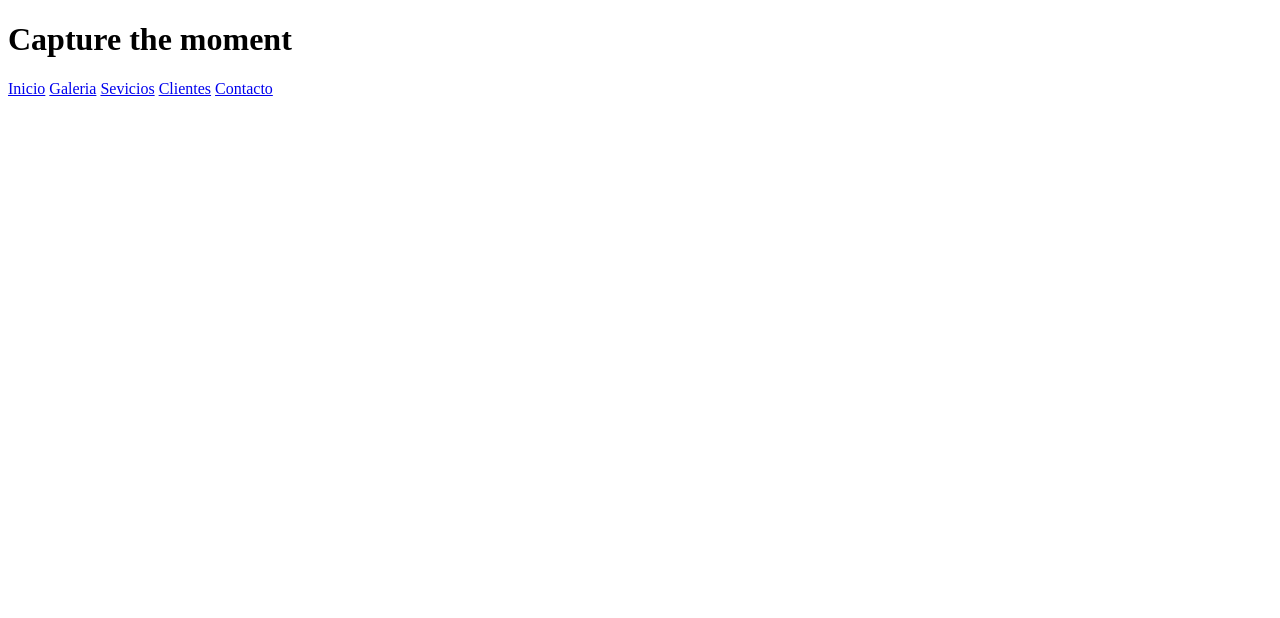
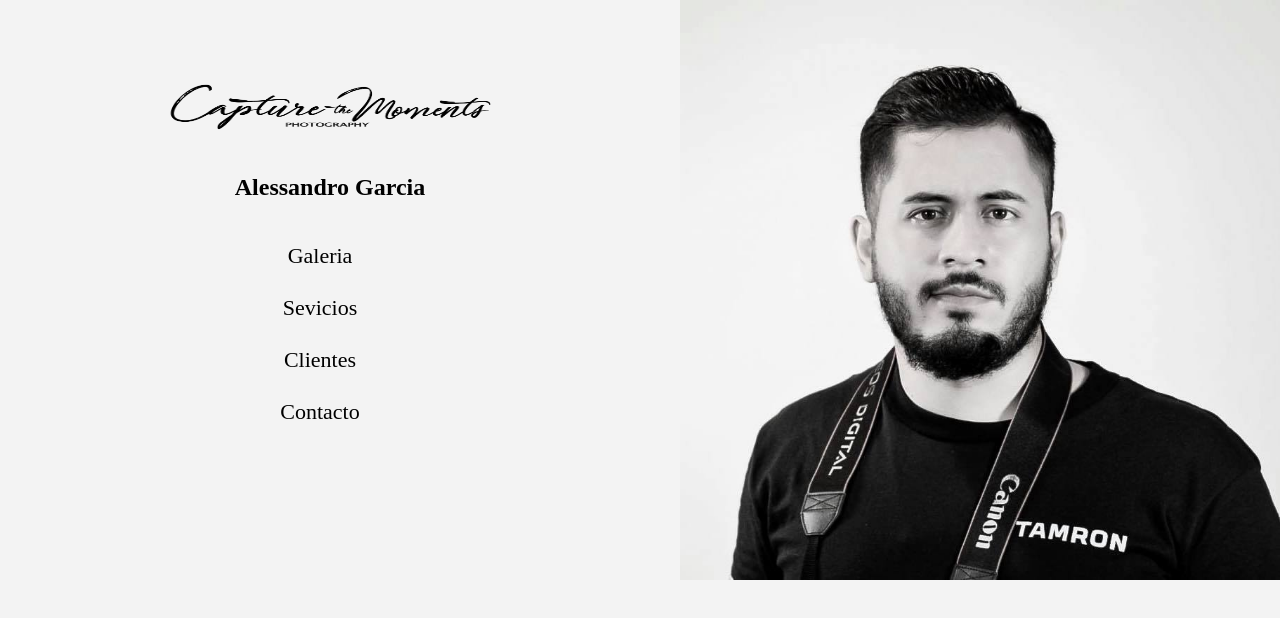
Before and after one commit to sgamarro/Capture-the-moments, a plain HTML site: page index.html in a window 1280 px wide. Drawn offline with Linux system fonts and the light colour scheme.

Commit message:
saved changes

```diff
--- a/index.html
+++ b/index.html
@@ -1,5 +1,6 @@
 <!DOCTYPE html>
 <html lang="en">
+
 <head>
     <meta charset="UTF-8">
     <meta http-equiv="X-UA-Compatible" content="IE=edge">
@@ -7,21 +8,29 @@
     <title>Capture the Moment</title>
     <link rel="stylesheet" href="style.css">
 </head>
+
 <body>
-    <h1 id="logo">Capture the moment</h1>
-        <nav>
-            <a href="#">Inicio</a>
-            <a href="#">Galeria</a>
-            <a href="#">Sevicios</a>
-            <a href="#">Clientes</a>
-            <a href="#">Contacto</a>
-        </nav>
 
+    <header>
+        <div class="header-logo">
+            <img id="logo" src="images/ALESSANDRO FIRMAS COLOR NEGRO-04.png" alt="">
+            <h2 class="Nombre">Alessandro Garcia</h2>
+        </div>
+        <div id="nav">
+            <ol>
 
+                <li><a href="#">Galeria</a></li>
+                <li><a href="#">Sevicios</a></li>
+                <li><a href="#">Clientes</a></li>
+                <li><a href="#">Contacto</a></li>
+            </ol>
+        </div>
+    </header>
 
-
+    <img class="perfil" src="images/Aless2.jpg" alt="">
 
 
 
 </body>
+
 </html>
--- a/style.css
+++ b/style.css
@@ -0,0 +1,60 @@
+body{
+    margin: 0;
+    background-color: rgb(243, 243, 243);
+}
+#logo{
+    height: 150px;
+    width: 350px;
+
+}
+.Nombre{
+    text-align: center;
+    position: relative;
+    top:-40px;
+    right: -30px;
+}
+header{
+    flex-direction: column;
+    width: 300px;
+    background-color: rgb(243, 243, 243);
+    margin-left: 150px;
+    margin-top: 40px;
+}
+#nav{
+    position: relative;
+    top:-30px;
+}
+#nav a{
+    color: #000;
+    text-decoration: none;
+    text-align: center;
+    font-size: 22px;
+}
+#nav ol{
+    text-align: center;
+    list-style: none;
+}
+#nav ol li{
+    line-height: 50px;
+}
+.contenido{
+    margin-left: 64px;
+    margin-right: 64px;
+
+}
+.perfil{
+    height: 580px;
+    width: 600px;
+    position: absolute;
+    top:0;
+    right:0;
+}
+.description{
+position: absolute;
+font-size: 25px;
+text-align: center;
+top: 200px;
+left: 200px;
+width: 500px;
+    color: black;
+}
```
Also changed, not shown: images/ALESSANDRO FIRMAS COLOR BLANCO-04.png (added), images/ALESSANDRO FIRMAS COLOR NEGRO-04.png (added), images/Aless1.jpg (added), images/Aless2.jpg (added).
